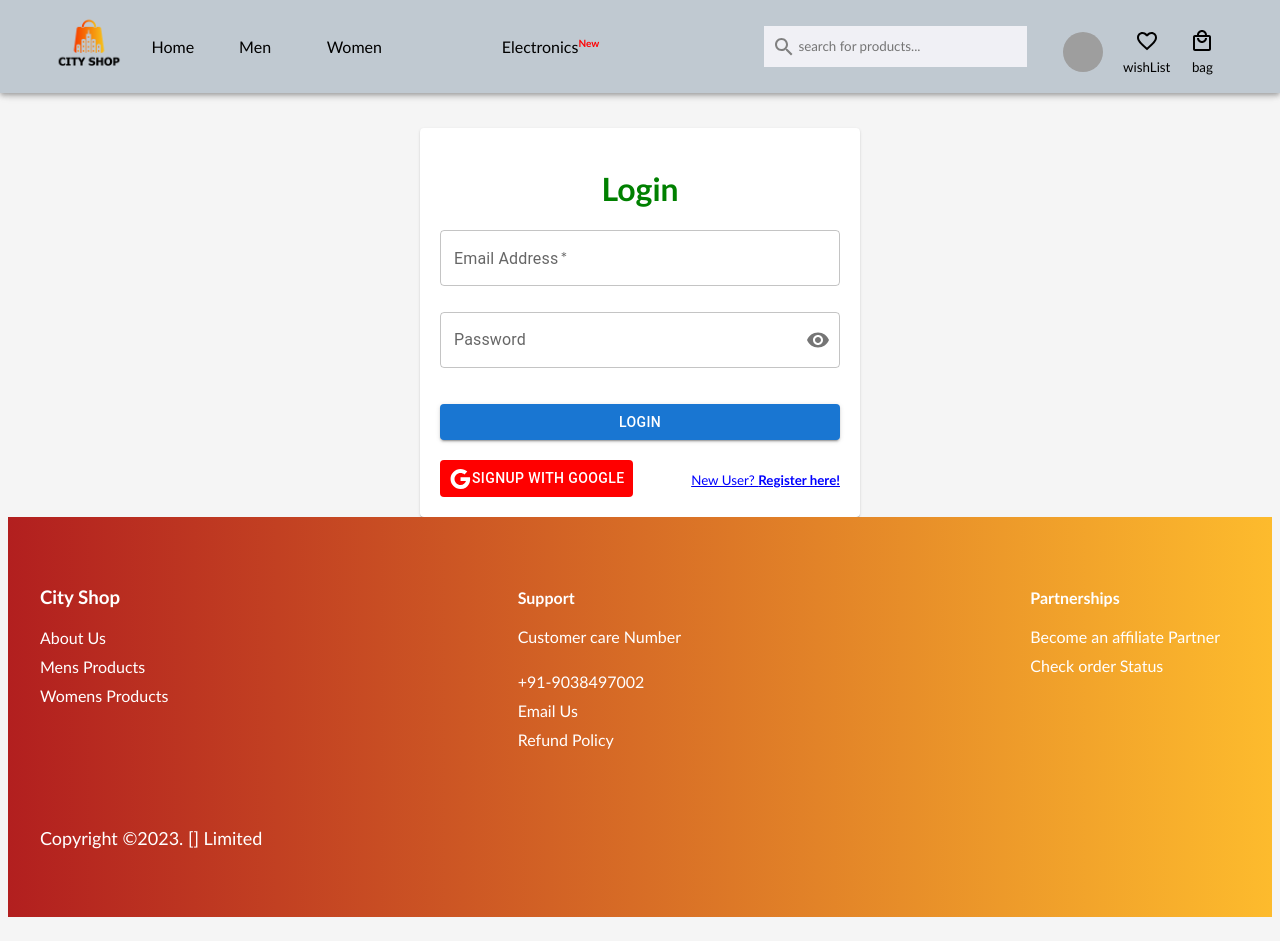
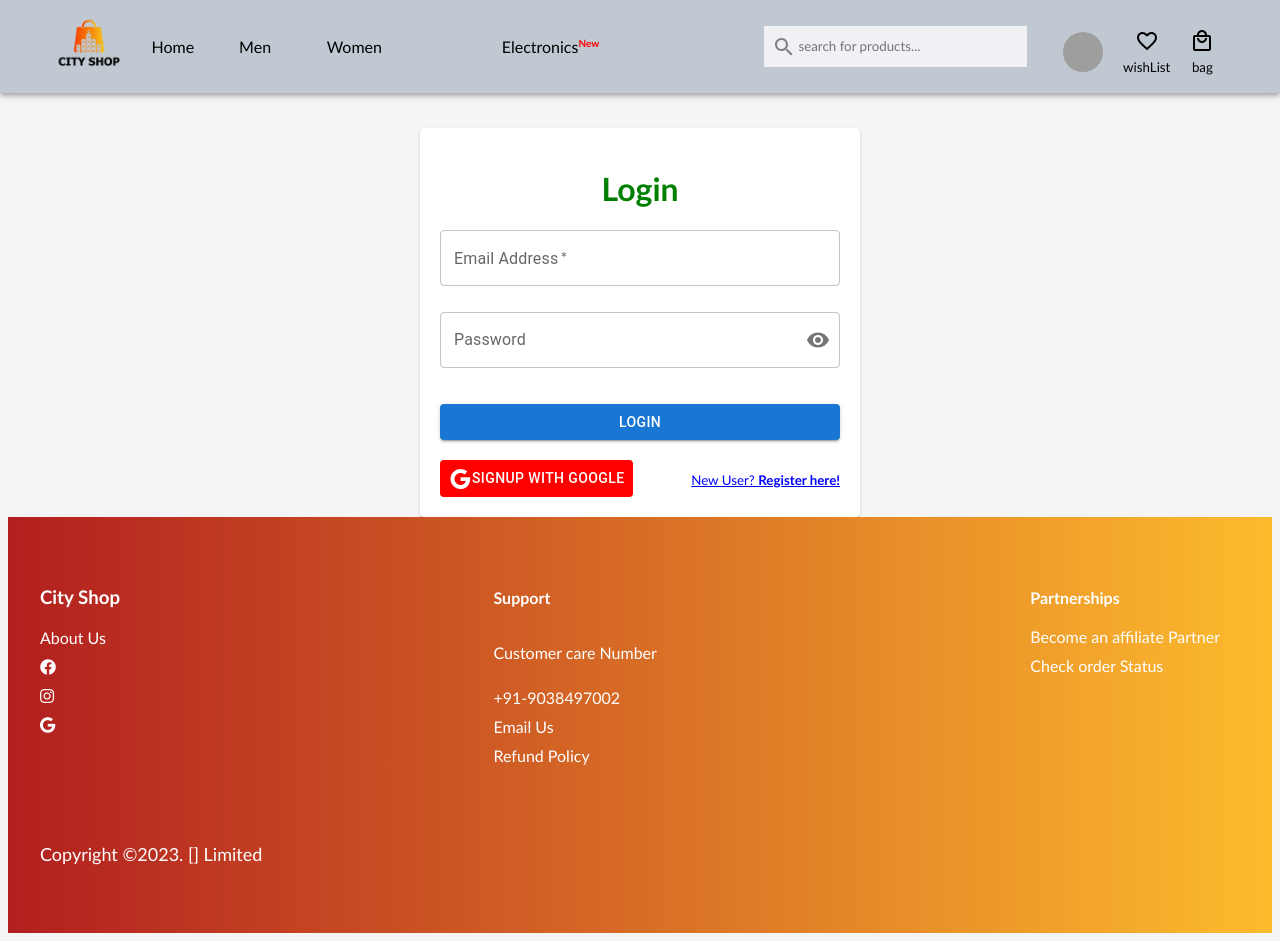
Before and after one commit to suhan647/capstone, a React (Create React App) app: page /login in a window 1280 px wide. Built offline with nearby package versions, Linux system fonts and the light colour scheme; grey boxes are pictures that could not be loaded.

Commit message:
Modify the footer

```diff
--- a/public/index.html
+++ b/public/index.html
@@ -15,6 +15,12 @@
       user's mobile device or desktop. See https://developers.google.com/web/fundamentals/web-app-manifest/
     -->
     <link rel="manifest" href="%PUBLIC_URL%/manifest.json" />
+
+    <link
+      rel="stylesheet"
+      href="https://cdnjs.cloudflare.com/ajax/libs/font-awesome/5.15.3/css/all.min.css"
+    />
+
     <!--
       Notice the use of %PUBLIC_URL% in the tags above.
       It will be replaced with the URL of the `public` folder during the build.
--- a/src/App.css
+++ b/src/App.css
@@ -357,13 +357,22 @@
   margin-bottom: 10px;
 }
 
+/* Add hover effect to social media links */
+.footer-section a:hover i {
+  transform: scale(1.2);
+}
+
+.footer-section a i {
+  transition: all 0.2s ease-in-out;
+}
+
 .footer-bottom {
   text-align: center;
   font-size: large;
 }
 
 /* Media Queries */
-@media screen and (max-width: 768px) {
+@media screen and (max-width: 480px) {
   .footer-links {
     flex-direction: column;
     margin-bottom: 30px;
--- a/src/components/footer/Footer.js
+++ b/src/components/footer/Footer.js
@@ -1,4 +1,5 @@
 import React from "react";
+import { Link } from "react-router-dom";
 import "../../App.css";
 
 export default function Footer() {
@@ -8,21 +9,29 @@ export default function Footer() {
         <div className="footer-links">
           <div className="footer-section">
             <h3>City Shop</h3>
-            <a href="#">About Us</a>
-            <a href="#">Mens Products</a>
-            <a href="#">Womens Products</a>
+            <Link to="/about">About Us</Link>
+            <Link to="https://www.facebook.com/">
+              <i className="fab fa-facebook"></i>
+            </Link>
+            <Link to="https://www.instagram.com/">
+              <i className="fab fa-instagram"></i>
+            </Link>
+            <Link to="https://www.google.com/">
+              <i className="fab fa-google"></i>
+            </Link>
           </div>
           <div className="footer-section">
             <h4>Support</h4>
-            <a href="#">Customer care Number</a>
+            <p>Customer care Number</p>
+
             <p>+91-9038497002</p>
-            <a href="#">Email Us</a>
-            <a href="#">Refund Policy</a>
+            <Link to="/email">Email Us</Link>
+            <Link to="/refund-policy">Refund Policy</Link>
           </div>
           <div className="footer-section">
             <h4>Partnerships</h4>
-            <a href="#">Become an affiliate Partner</a>
-            <a href="#">Check order Status</a>
+            <Link to="/affiliate">Become an affiliate Partner</Link>
+            <Link to="/check-order-status">Check order Status</Link>
           </div>
         </div>
         <div className="footer-bottom">
```
